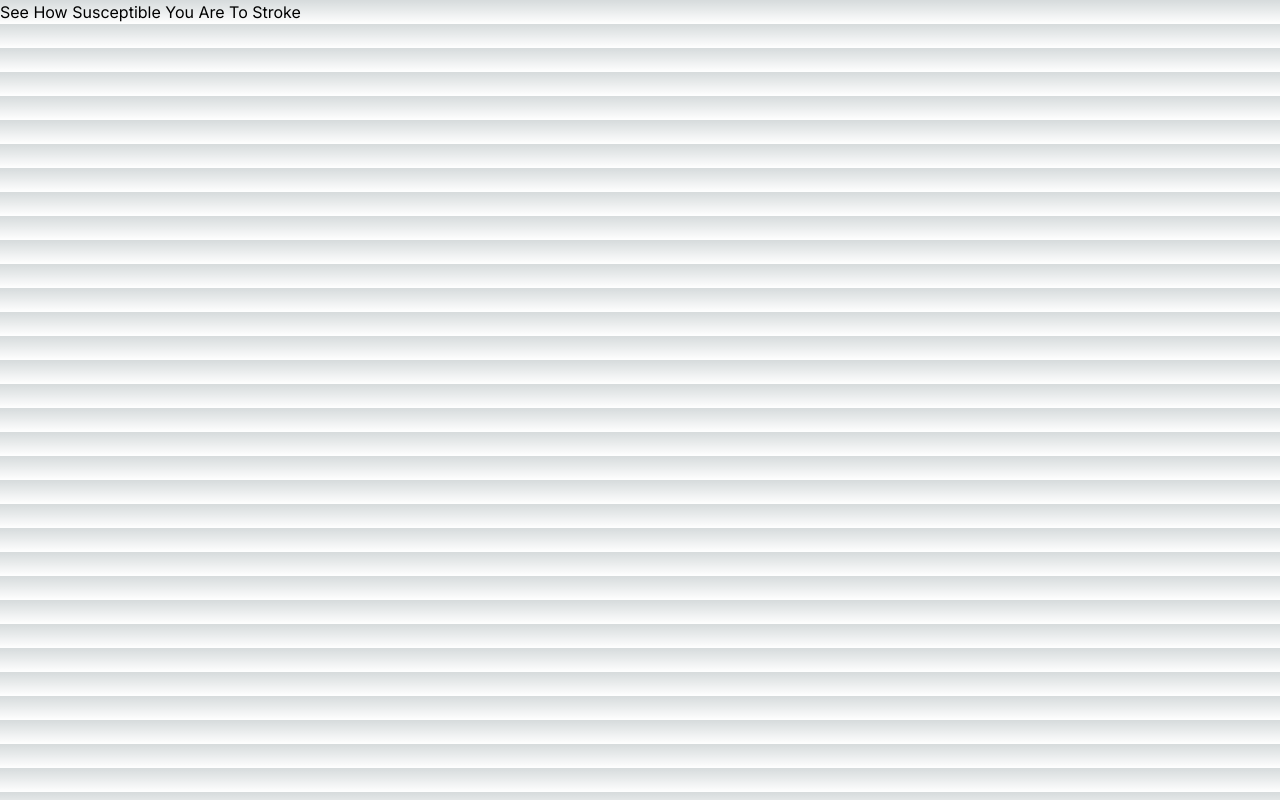
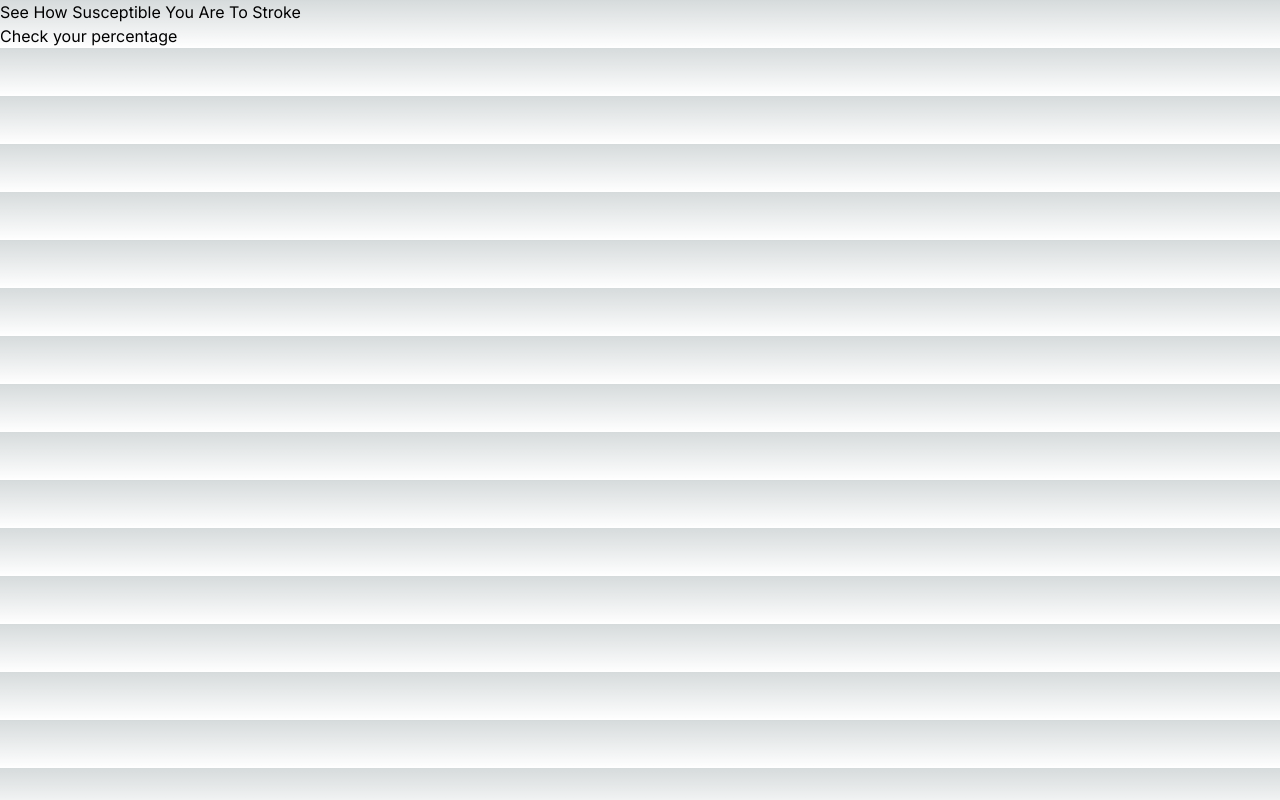
Before and after one commit to Kalva014/Stroke-Prediction, a Next.js app in the folder stroke_prediction_web_app/: page / in a window 1280 px wide. Built offline with nearby package versions, Linux system fonts and the light colour scheme.

Commit message:
Can route between pages

```diff
--- a/stroke_prediction_web_app/app/layout.tsx
+++ b/stroke_prediction_web_app/app/layout.tsx
@@ -5,8 +5,8 @@ import './globals.css'
 const inter = Inter({ subsets: ['latin'] })
 
 export const metadata: Metadata = {
-  title: 'Create Next App',
-  description: 'Generated by create next app',
+  title: 'Stroke Prediction',
+  description: 'Helping prevent stroke',
 }
 
 export default function RootLayout({
--- a/stroke_prediction_web_app/app/page.tsx
+++ b/stroke_prediction_web_app/app/page.tsx
@@ -1,9 +1,13 @@
 import Image from 'next/image'
+import Link from 'next/link'
 
 export default function Home() {
   return (
     <main>
       <h1>See How Susceptible You Are To Stroke</h1>
+      <h2>
+        <a href="posts/">Check your percentage</a>
+      </h2>
     </main>
   )
 }
--- /dev/null
+++ b/stroke_prediction_web_app/app/posts/page.tsx
@@ -0,0 +1,3 @@
+export default function Prediction() {
+  return <h1>Testing</h1>
+}
```
